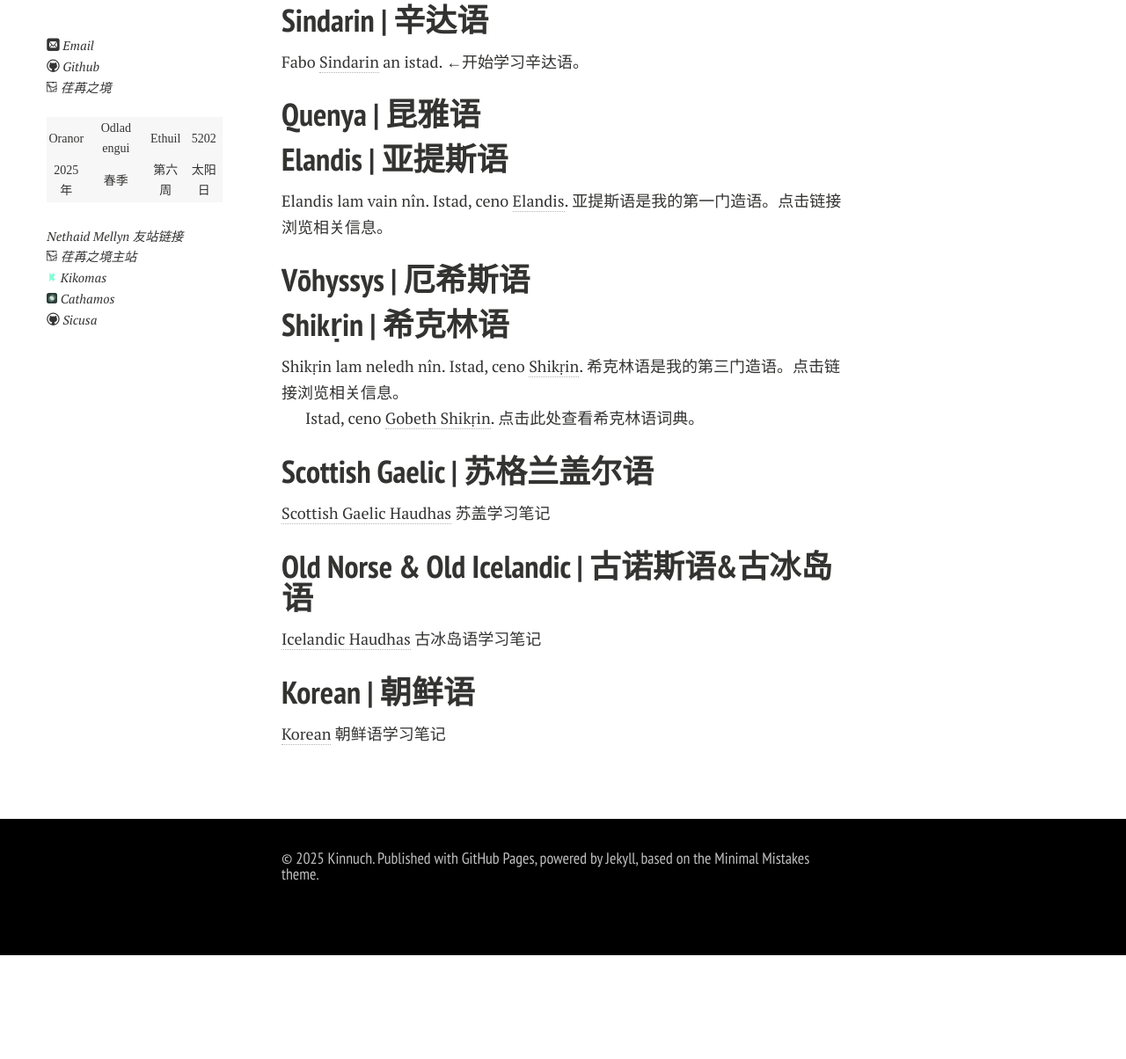
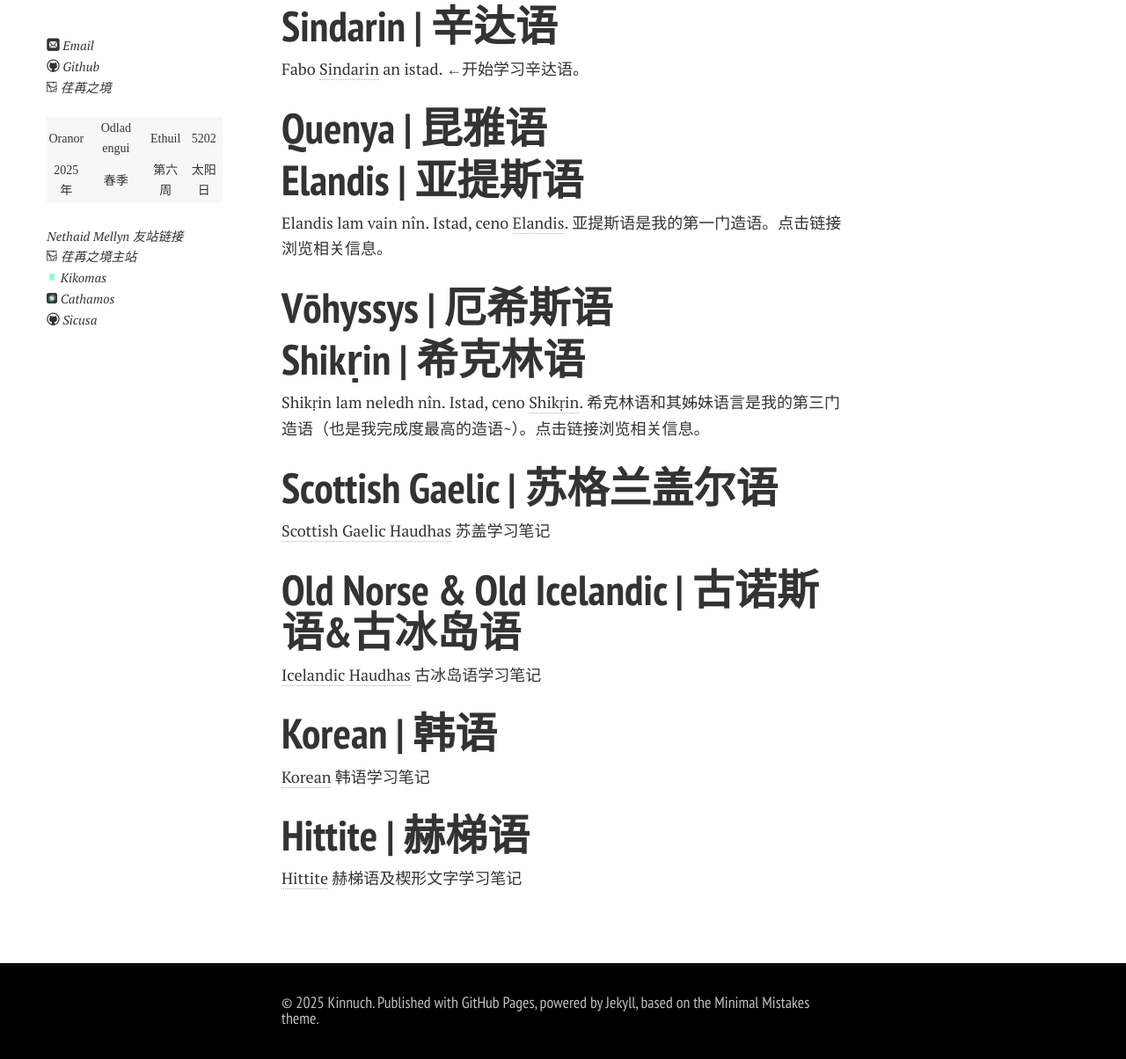
Before and after one commit to Kinnuch/kinnuch.github.io, a Jekyll site: the page built from laim.md, in a window 1280 px wide, cut to the strip 198-1449 px from the top of the page. Shown: the top 1204 px of the strip at 88% size. Built offline with Jekyll 4.4.1, drawn with Linux system fonts in a browser that asks for light colours; nearby versions of some CDN libraries; comment, search, counter and statistics services are not loaded; a style sheet for code colours, icons or effects is not loaded; before the commit the page ends 1284 px from its top, so only the background shows below that.

Commit message:
Hittite Cuneiform Display Test

```diff
--- a/_layouts/page.html
+++ b/_layouts/page.html
@@ -1,4 +1,4 @@
-<!-- Lastly modified by Kinnuch in 2025/04/23 -->
+<!-- Lastly modified by Kinnuch in 2025/04/24 -->
 <!-- It is not recommended to modify this code, unless you are a Pro-->
 
 <!doctype html>
@@ -24,6 +24,13 @@
 
 <!--link rel="stylesheet" href="/assets/css/whitey.css"-->
 
+<style>
+  @font-face {
+    font-family: 'Cuneiform', serif;
+    src: url('/assets/fonts/UllikummiA.woff2') format('woff2');
+  }
+</style>
+
 </head>
 
 
@@ -47,7 +54,11 @@
       <h1 itemprop="headline">{{ page.title }}</h1>
     </div><!--/ .headline-wrap -->
   {% endcomment %}
-    <div class="article-wrap" itemprop="text">
+    {% if page.hittite %}
+    <div class="article-wrap" itemprop="text" style = "font-family: 'Cuneiform', serif;">
+    {% else %}
+    <div class="article-wrap" itemprop="text"></div>
+    {% endif %}
       {{ content }}
     </div><!-- /.article-wrap -->
   </article>
--- a/laim.md
+++ b/laim.md
@@ -20,9 +20,7 @@
 
 ## Shikṛin | 希克林语
 
-Shikṛin lam neledh nîn. Istad, ceno [Shikṛin](https://kinnuch.github.io/laim/shikṛin). 希克林语是我的第三门造语。点击链接浏览相关信息。
-
-Istad, ceno [Gobeth Shikṛin](https://kinnuch.github.io/laim/shikrin.assets/ShikrinDatabase/ShikrinDictionary.html). 点击此处查看希克林语词典。
+Shikṛin lam neledh nîn. Istad, ceno [Shikṛin](https://kinnuch.github.io/laim/shikṛin). 希克林语和其姊妹语言是我的第三门造语（也是我完成度最高的造语~）。点击链接浏览相关信息。
 
 ## Scottish Gaelic | 苏格兰盖尔语
 
@@ -32,6 +30,10 @@
 
 [Icelandic Haudhas](https://kinnuch.github.io/laim/oldicelandic) 古冰岛语学习笔记
 
-## Korean | 朝鲜语
+## Korean | 韩语
 
-[Korean](https://kinnuch.github.io/laim/korean) 朝鲜语学习笔记
+[Korean](https://kinnuch.github.io/laim/korean) 韩语学习笔记
+
+## Hittite | 赫梯语
+
+[Hittite](https://kinnuch.github.io/laim/hittite) 赫梯语及楔形文字学习笔记
--- a/laim/sindarin.assets/SindarinDatabase/DictStyle.css
+++ b/laim/sindarin.assets/SindarinDatabase/DictStyle.css
@@ -5,7 +5,7 @@
 
 @font-face {
     font-family: dictChinese;
-    src: url(dlzh.ttf);
+    src: url(dlzh.woff2) format('woff2');
 }
 
 body {
```
Also changed, not shown: index.md (+1 -0 lines), laim/hittite.md (added, +11 -0 lines), README.md, assets/fonts/UllikummiA.woff2 (added), 1 other file.
